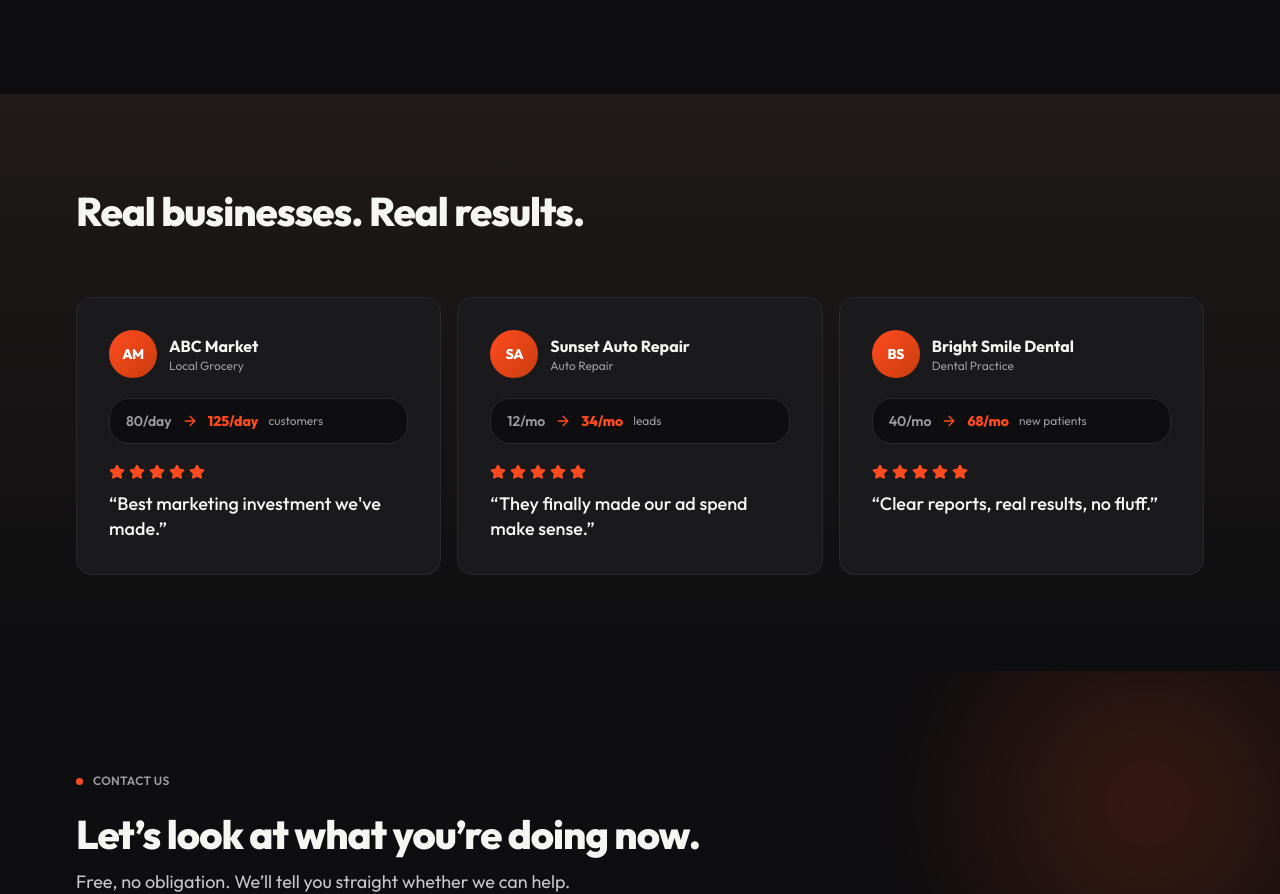
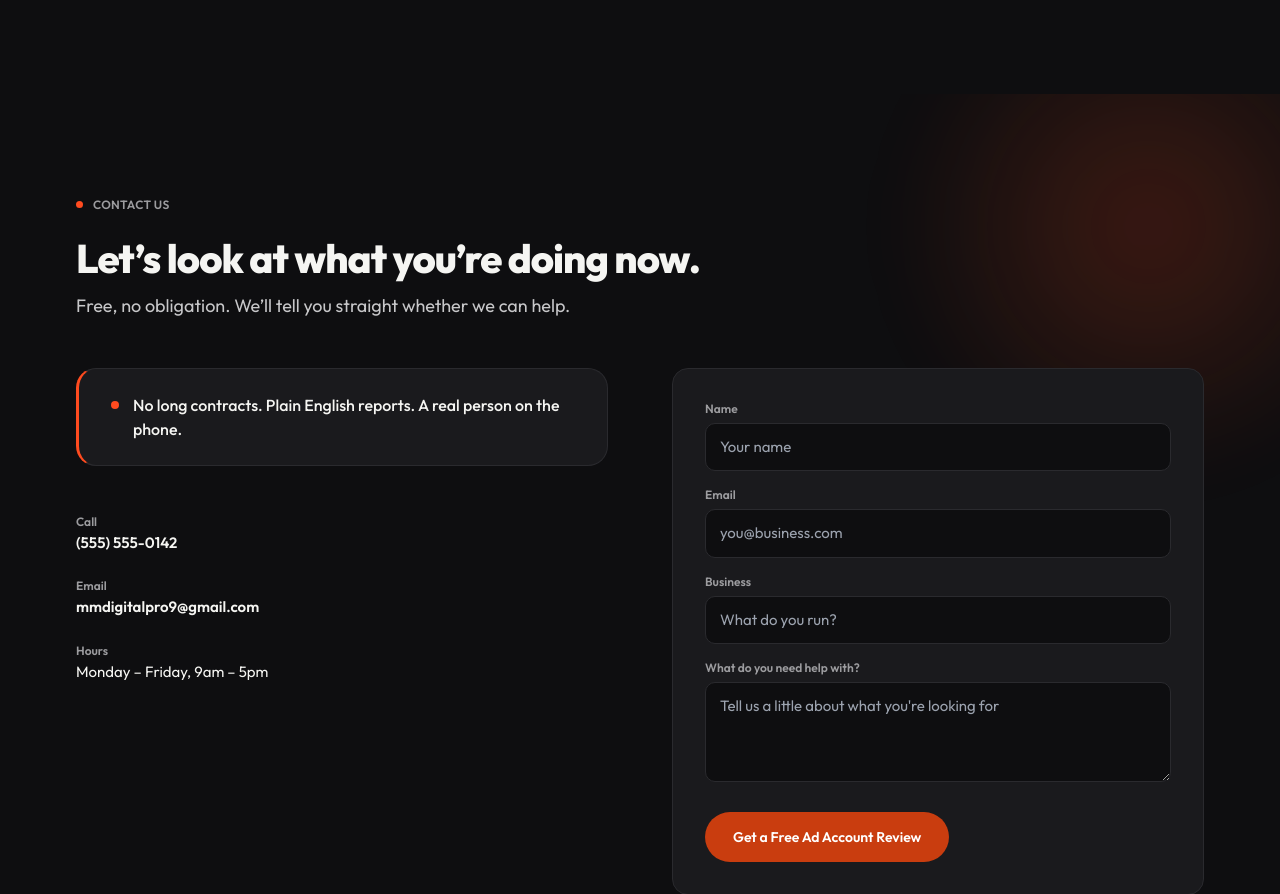
Before and after one commit to smohen985-ux/mm-digital-site, a Next.js app: page /mm-digital-site/ in a window 1280 px wide. Shown: the part 6708-7602 px from the top of the page. Built offline with nearby package versions, Linux system fonts and the light colour scheme.

Commit message:
Update page.tsx

```diff
--- a/src/app/page.tsx
+++ b/src/app/page.tsx
@@ -7,7 +7,6 @@ import Services from "@/components/Services";
 import HowWeWork from "@/components/HowWeWork";
 import WhoItsFor from "@/components/WhoItsFor";
 import Values from "@/components/Values";
-import Reviews from "@/components/Reviews";
 import Contact from "@/components/Contact";
 import Footer from "@/components/Footer";
 
@@ -26,7 +25,6 @@ export default function Home() {
         <HowWeWork />
         <WhoItsFor />
         <Values />
-        <Reviews />
         <Contact />
       </main>
       <Footer />
```
